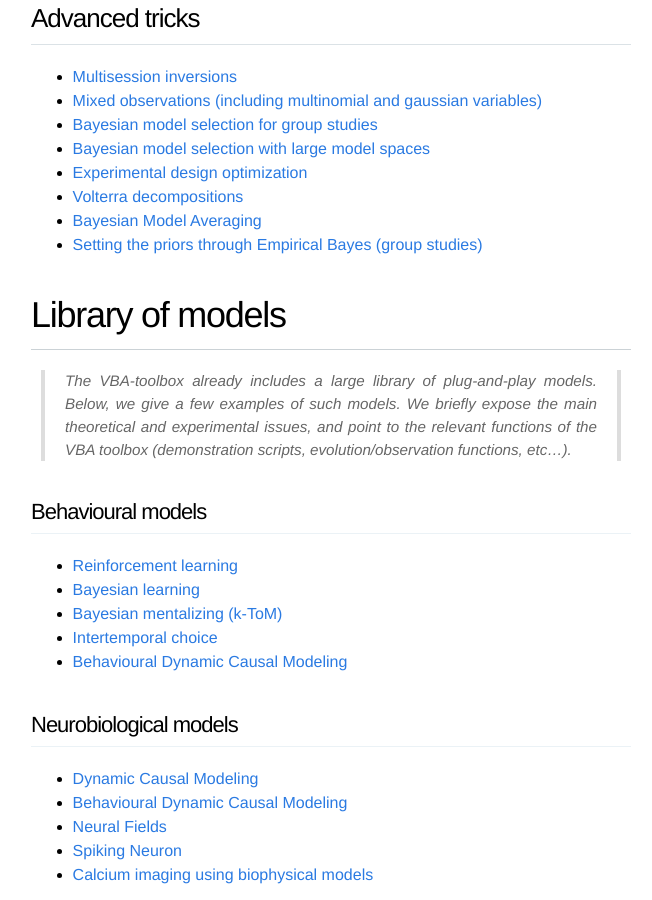
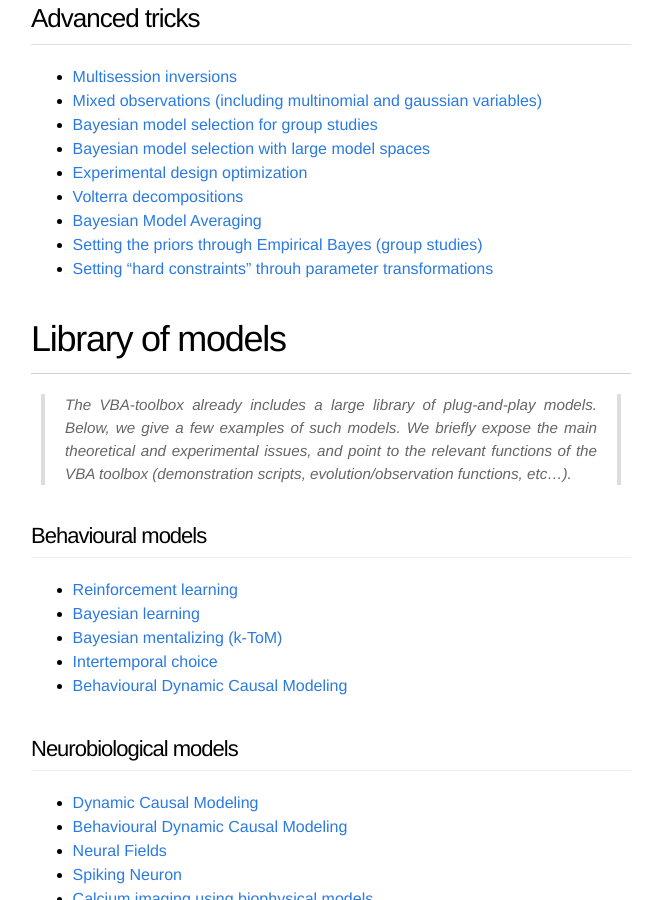
Before and after one commit to MBB-team/VBA-toolbox, a Jekyll site: the page built from _wiki/Home.md, in a window 1280 px wide and 900 px high, scrolled down 795 px. Shown: the whole window, without its empty margins (309-961 px from the left). Built offline with Jekyll 4.4.1, drawn with Linux system fonts in a browser that asks for light colours; nearby versions of some CDN libraries.

Commit message:
Update Home.md

```diff
--- a/_wiki/Home.md
+++ b/_wiki/Home.md
@@ -32,6 +32,7 @@ title: "home"
 - [Volterra decompositions](Volterra-decomposition)
 - [Bayesian Model Averaging](VBA-BMA)
 - [Setting the priors through Empirical Bayes (group studies)](VBA-MFX)
+- [Setting "hard constraints" throuh parameter transformations](param-transform)
 
 # Library of models
 
```
